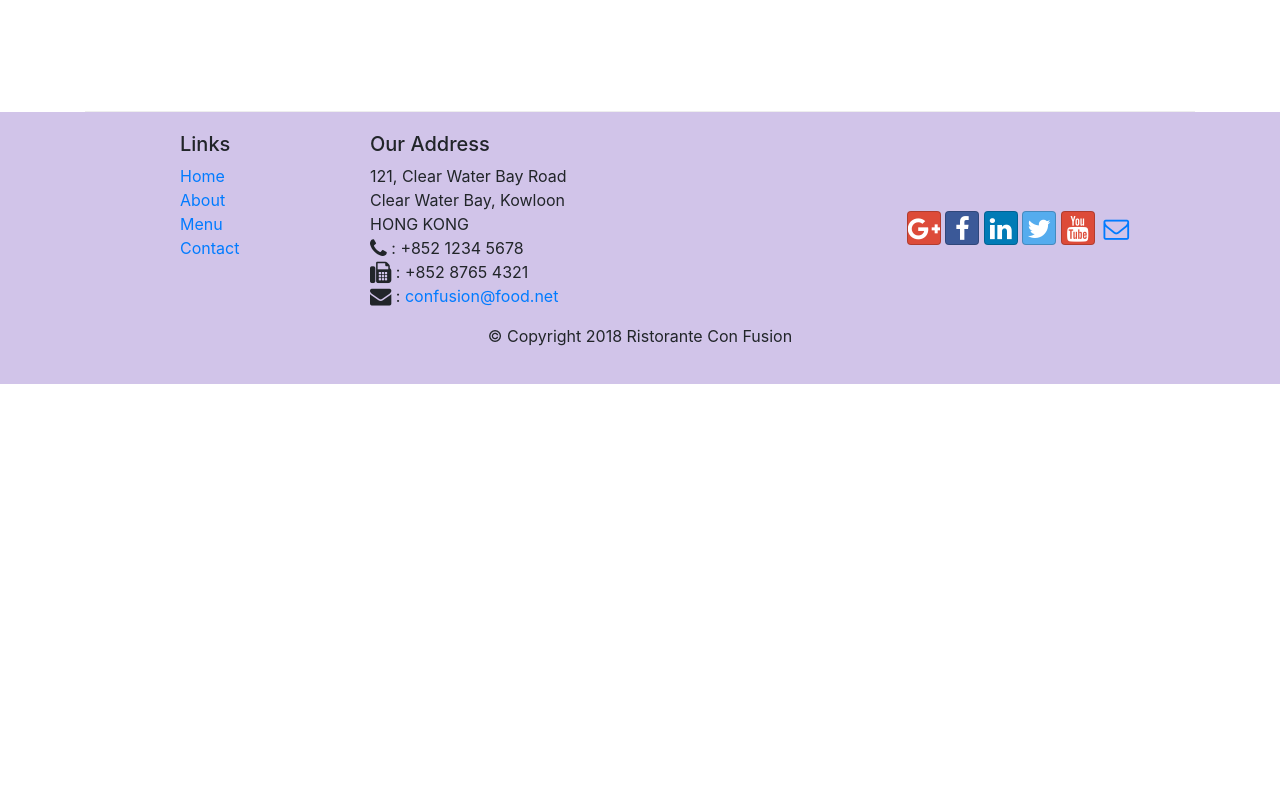
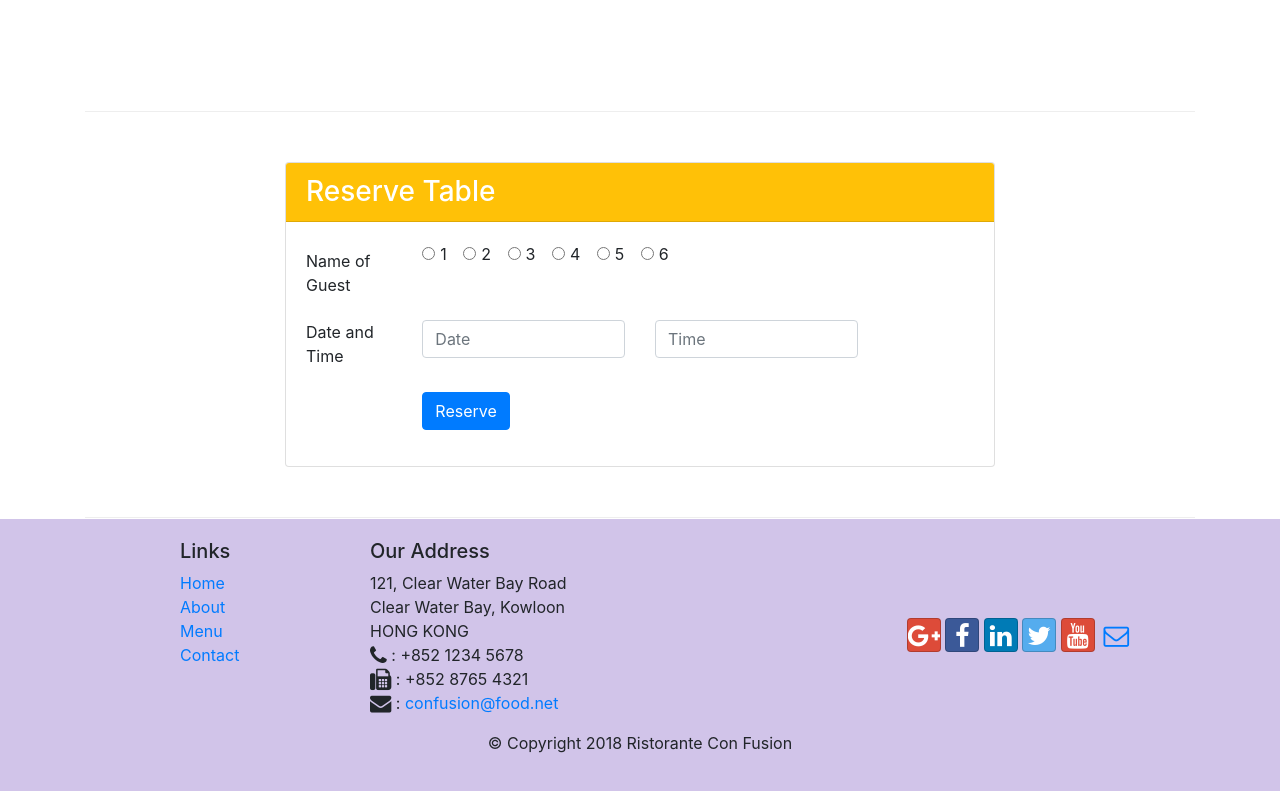
Before and after one commit to ppubudu4/git-test, a website: page index.html in a window 1280 px wide. Shown: the part 1422-2213 px from the top of the page. Before the commit the page ends 1806 px from the top, so only its background shows below. Drawn offline with nearby package versions, Linux system fonts and the light colour scheme.

Commit message:
Assignment 2

```diff
--- a/index.html
+++ b/index.html
@@ -41,8 +41,12 @@
                     <h1>Ristorante con Fusion</h1>
                     <p>We take inspiration from the World's best cuisines, and create a unique fusion experience. Our lipsmacking creations will tickle your culinary senses!</p>
                 </div>
-                <div class="col-12 col-sm align-self-center">
+                <div class="col-12 col-sm-3 align-self-center">
                     <img src="img/logo.png" class="img-fluid">
+
+                </div>
+                <div class="col-12 col-sm-3 align-self-center">
+                    <a href="#reserve-table" class="btn btn-block btn-sm btn-warning" role="button">Reserve Table</a>
                 </div>
             </div>
         </div>
@@ -73,7 +77,7 @@
                 <div class="media">
                     <img class="d-flex ml-3 img-thumbnail align-self-center order-sm-last" src="img/buffet.png" alt="buffet">
                     <div class="media-body">
-                        <h2 class="mt-0">Weekend Grand Buffet</h2>
+                        <h2 class="mt-0">Weekend Grand Buffet <span class="badge badge-danger">NEW</span></h2>
                         <p class="d-none d-sm-block">Featuring mouthwatering combinations with a choice of five different salads, six enticing appetizers, six main entrees and five choicest desserts. Free flowing bubbly and soft drinks. All for just $19.99 per person </p>
                     </div>
                 </div>
@@ -97,7 +101,66 @@
 
             </div>
         </div>
+
+        <div id="reserve-table" class="row row-content align-items-center">
+            <div class="col-12 col-sm-2"></div>
+            <div class="col-12 col-sm-8">
+                <div class="card">
+                    <h3 class="card-header bg-warning text-white">Reserve Table</h3>
+                    <div class="card-body">
+                        <form>
+                            <div class="form-group row">
+                                <label for="nameofguest" class="col-form-label col-md-2">Name of Guest</label>
+                                <div class="col-md-10">
+                                    <div class="form-check form-check-inline">
+                                        <input class="form-check-input" type="radio" name="option" id="option1" value="option1">
+                                        <label class="form-check-label" for="option">1</label>
+                                    </div>
+                                    <div class="form-check form-check-inline">
+                                        <input class="form-check-input" type="radio" name="option" id="option2" value="option2">
+                                        <label class="form-check-label" for="option">2</label>
+                                    </div>
+                                    <div class="form-check form-check-inline">
+                                        <input class="form-check-input" type="radio" name="option" id="option3" value="option3">
+                                        <label class="form-check-label" for="option">3</label>
+                                    </div>
+                                    <div class="form-check form-check-inline">
+                                        <input class="form-check-input" type="radio" name="option" id="option4" value="option4">
+                                        <label class="form-check-label" for="option">4</label>
+                                    </div>
+                                    <div class="form-check form-check-inline">
+                                        <input class="form-check-input" type="radio" name="option" id="option5" value="option5">
+                                        <label class="form-check-label" for="option">5</label>
+                                    </div>
+                                    <div class="form-check form-check-inline">
+                                        <input class="form-check-input" type="radio" name="option" id="option6" value="option6">
+                                        <label class="form-check-label" for="option">6</label>
+                                    </div>
+                                </div>
+                            </div>
+                            <div class="form-group row">
+                                <label class="col-form-lable col-12 col-md-2" for="dateandtime">Date and Time</label>
+                                <div class="col-12 col-md-4">
+                                    <input class="form-control" type="" id="date" name="date" placeholder="Date">
+                                </div>
+                                <div class="col-12 col-md-4">
+                                    <input class="form-control" type="" id="time" name="time" placeholder="Time">
+                                </div>
+                            </div>
+                            <div class="form-group row">
+                                <div class="offset-md-2 col-md-10">
+                                    <button type="submit" class="btn btn-primary">Reserve</button>
+                                </div>
+                            </div>
+                    </div>
+                    </form>
+                </div>
+            </div>
+        </div>
+        <div class="col-12 col-sm-2"></div>
     </div>
+    </div>
+
 
     <footer class="footer">
         <div class="container">
```
